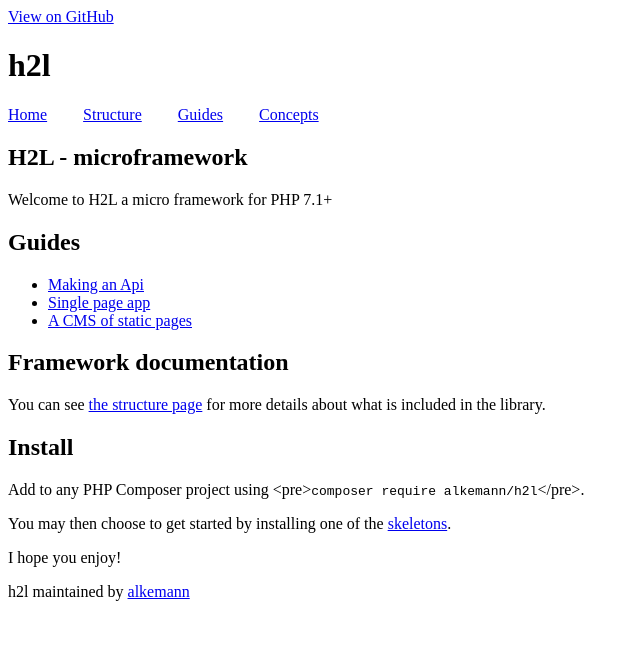
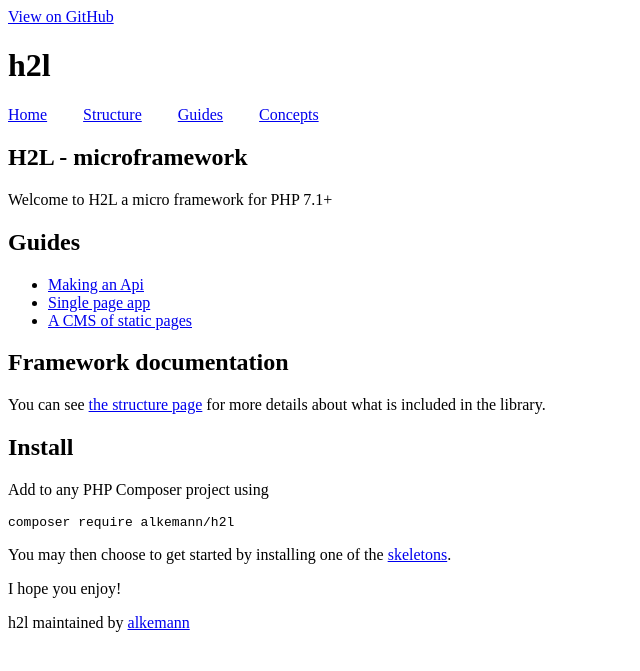
Before and after one commit to alkemann/h2l, a Jekyll site: the page built from docs/index.md, in a window 1280 px wide. Shown: the top 671 px of the page, without its empty margins (0-640 px from the left). Built offline with Jekyll 4.4.1, drawn with Linux system fonts in a browser that asks for light colours; our own code applies the rules of GitHub Pages for plain Markdown files; the repository's description, which GitHub fills in, is left out.

Commit message:
Update index.md

```diff
--- a/docs/index.md
+++ b/docs/index.md
@@ -14,7 +14,9 @@ You can see [the structure page](structure.md) for more details about what is in
 
 ## Install
 
-Add to any PHP Composer project using <pre><kbd>composer require alkemann/h2l</kbd></pre>.
+Add to any PHP Composer project using
+
+<pre><kbd>composer require alkemann/h2l</kbd></pre>
 
 You may then choose to get started by installing one of the [skeletons](skeletons.md).
 
```
